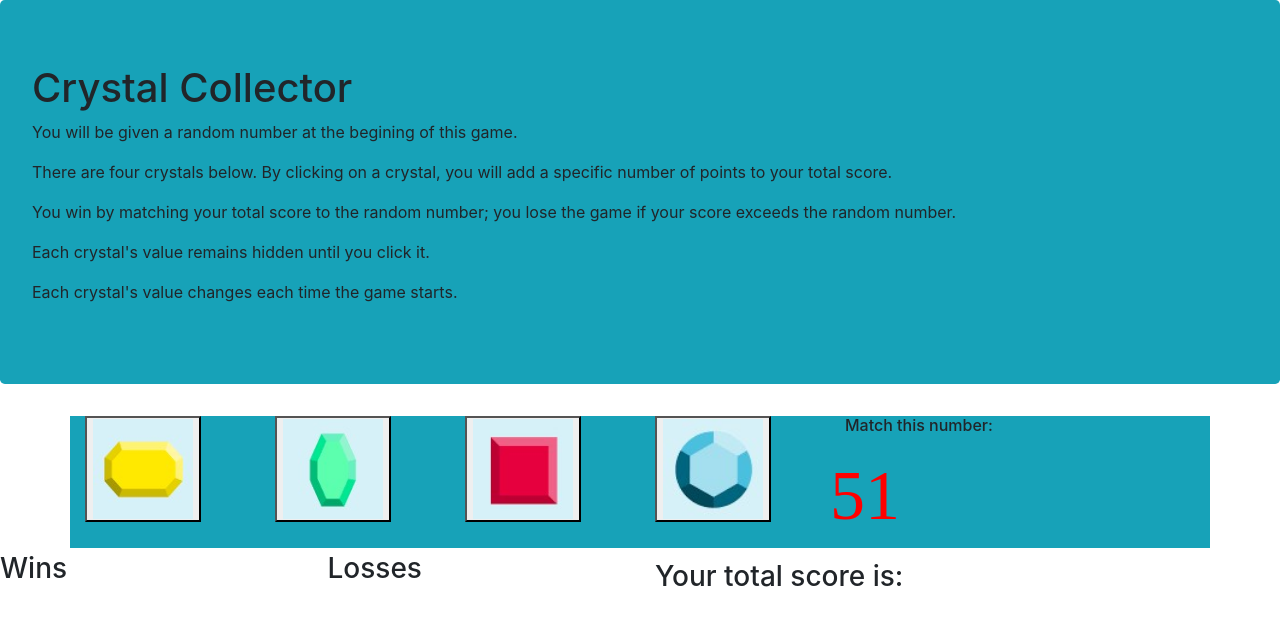
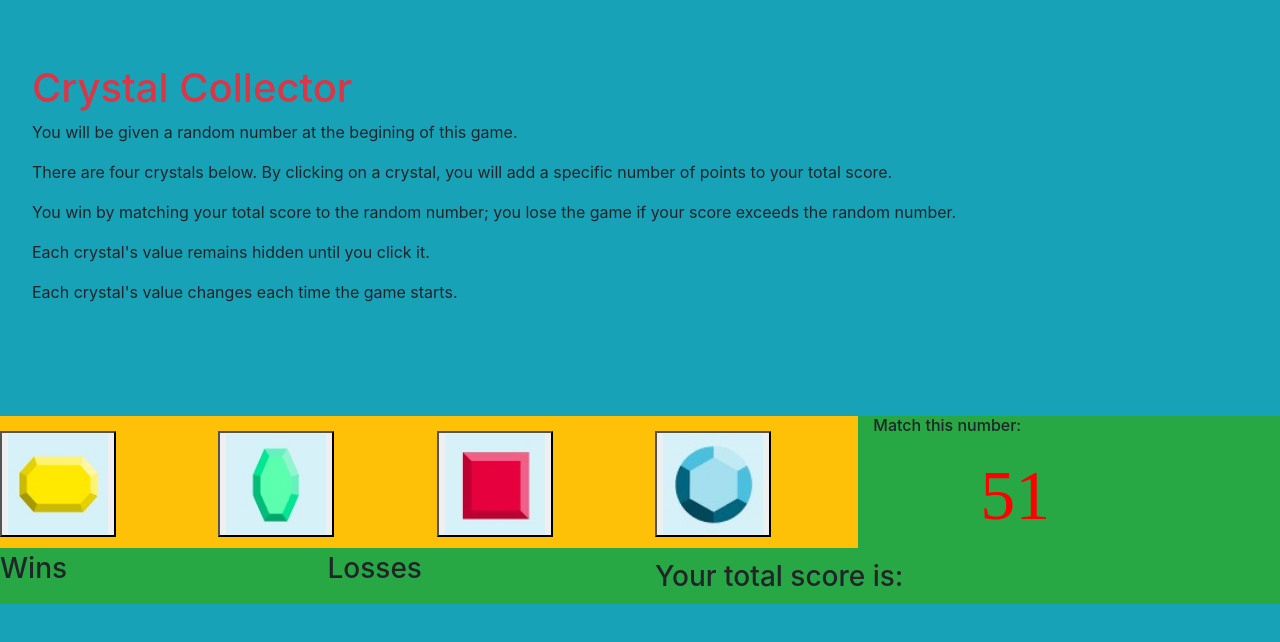
Before and after one commit to MikeVong/unit-4-game, a plain HTML site: page index.html in a window 1280 px wide. Drawn offline with nearby package versions, Linux system fonts and the light colour scheme.

Commit message:
added styling

```diff
--- a/assets/css/style.css
+++ b/assets/css/style.css
@@ -8,10 +8,12 @@
     margin: 22px;
     text-align: center;
     font-size: 40px;
-    color: green;
+    color:blue;
+    padding-left: 50px;
     }
 #matchStyle
     {
+    padding-left: 122px;
     text-align: center;
     font-size: 70px;
     color: red;
@@ -19,9 +21,12 @@
     }
 .textStyle
     {
-
     text-align: center;
     font-size: 32px;
     margin: 22px;
-    color: blue;
+    color: yellow;
     }
+.backStyle
+    {
+    padding-top: 15px;
+    }
--- a/assets/javascript/game.js
+++ b/assets/javascript/game.js
@@ -82,28 +82,28 @@ $(document).ready(function()
     $("#yellow").on("click",function()
         {
             //adding up the clicks to totalScore
-            totalScore = yellowGem + totalScore;
+            totalScore += yellowGem;
             $("#totalScore").html(totalScore);
             condition();
         });
     //green gem
     $("#green").on("click",function()
         {
-            totalScore = greenGem + totalScore;
+            totalScore += greenGem;
             $("#totalScore").html(totalScore);
             condition();
         });
     //red gem
     $("#red").on("click",function()
         {
-            totalScore = redGem + totalScore;
+            totalScore += redGem;
             $("#totalScore").html(totalScore);
             condition();
         });
     //blue gem
     $("#blue").on("click",function()
         {
-            totalScore = blueGem + totalScore;
+            totalScore += blueGem;
             $("#totalScore").html(totalScore);
             condition();
         });
--- a/index.html
+++ b/index.html
@@ -15,39 +15,39 @@
     <link rel="stylesheet" href="https://stackpath.bootstrapcdn.com/bootstrap/4.4.1/css/bootstrap.min.css" integrity="sha384-Vkoo8x4CGsO3+Hhxv8T/Q5PaXtkKtu6ug5TOeNV6gBiFeWPGFN9MuhOf23Q9Ifjh" crossorigin="anonymous">
     <link rel="stylesheet" href="./assets/css/style.css">
 
-    <title>simple crystal game</title>
+    <title>Crystal Collector</title>
 </head>
 
-<body>
+<body class="bg-info">
     <div class="jumbotron bg-info">
-        <h1 class="display-6">Crystal Collector</h1>
+        <h1 class="display-6 text-danger">Crystal Collector</h1>
         <p>You will be given a random number at the begining of this game.</p>
         <p>There are four crystals below. By clicking on a crystal, you will add a specific number of points to your total score.</p>
         <p>You win by matching your total score to the random number; you lose the game if your score exceeds the random number.</p>
         <p>Each crystal's value remains hidden until you click it.</p>
         <p>Each crystal's value changes each time the game starts.</p>
     </div>
-    <div class="container bg-info">
-        <div class="row">
-            <div class="col-md-2">
+    <div>
+        <div class="row bg-warning">
+            <div class="col-md-2 backStyle">
                 <button id="yellow"><img src="./assets/images/yellowgem.jpg" class ="size" alt=""></button>
             </div>
-            <div class="col-md-2">
+            <div class="col-md-2 backStyle">
                 <button id="green"><img src="./assets/images/greengem.jpg" class ="size" alt=""></button>
             </div>
-            <div class="col-md-2">
+            <div class="col-md-2 backStyle">
                 <button id="red"><img src="./assets/images/redgem.jpg" class ="size" alt=""></button>
             </div>
-            <div class="col-md-2">
+            <div class="col-md-2 backStyle">
                 <button id="blue"><img src="./assets/images/bluegem.jpg"  class ="size" alt=""></button>
             </div>
-            <div class="col-md-4">
+            <div class="col-md-4 bg-success">
                 <h6>Match this number: </h6>
-                <div class="row match " id="matchStyle"></div>
+                <div class="row match" id="matchStyle"></div>
             </div>
         </div>
     </div>
-        <div class="row">
+        <div class="row bg-success">
             <div class="col-md-3">
                 <h3>Wins <span id="totalWins" class="textStyle"></span></h3>
 
@@ -64,16 +64,6 @@
 
 
 
-
-
-
-    <!-- <h1>Number to Guess: <span id="number-to-guess"></span></h1>
-      Note that this div is now empty. We will fill it dynamically
-      <div id="crystals">
-      </div> -->
-
-
-
     <!-- Optional JavaScript -->
     <!-- jQuery first, then Popper.js, then Bootstrap JS -->
     <script src="./assets/javascript/game.js"></script>
```
